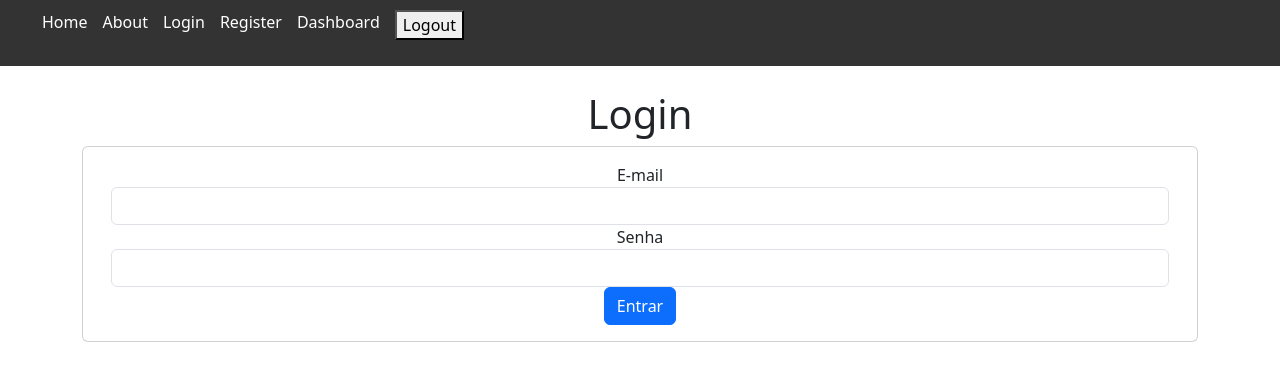
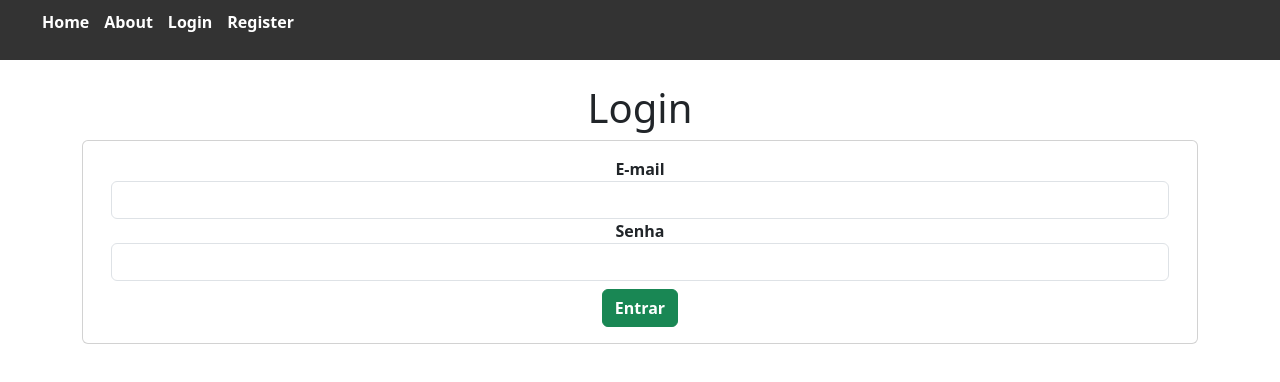
Before and after one commit to D4N23/Initial-APP-Angular, an Angular app: page /login in a window 1280 px wide. Shown: the top 382 px of the page. Built offline with nearby package versions, Linux system fonts and the light colour scheme.

Commit message:
Atualização de proteção das rotas e login concluido

```diff
--- a/src/app/app.routes.ts
+++ b/src/app/app.routes.ts
@@ -6,6 +6,7 @@ import { RegisterComponent } from './register/register.component';
 import { AboutComponent } from './about/about.component';
 import { EditComponent } from './edit/edit.component';
 import { DashboardComponent } from './dashboard/dashboard.component';
+import { AuthGuardService } from './services/Auth/auth-guard.service';
 
 export const routes: Routes = [
   { path: '', redirectTo: '/home', pathMatch: 'full' },
@@ -13,9 +14,8 @@ export const routes: Routes = [
   { path: 'login', component: LoginComponent },
   { path: 'register', component: RegisterComponent },
   { path: 'about', component: AboutComponent },
-  { path: 'edit', component: EditComponent },
-  { path: 'dashboard', component: DashboardComponent },
-  // { path: 'home', component: HomeComponent },
+  { path: 'edit', component: EditComponent, canActivate:[AuthGuardService]},
+  { path: 'dashboard', component: DashboardComponent, canActivate:[AuthGuardService] },
   // { path: 'home', component: HomeComponent },
 
 
--- a/src/app/login/login.component.html
+++ b/src/app/login/login.component.html
@@ -6,14 +6,14 @@
     <div class="card-body">
       <form (ngSubmit)="onSubmit()">
         <div class="form-group">
-          <label for="usuario">E-mail</label>
+          <label for="usuario" style="font-weight:bolder">E-mail</label>
           <input id="email" type="email" class="form-control" [(ngModel)]="email" name="email" required/>
         </div>
         <div class="form-group">
-          <label for="password">Senha</label>
+          <label for="password" style="font-weight:bolder">Senha</label>
           <input type="password" class="form-control" id="password" [(ngModel)]="password" name="password" required />
         </div>
-        <button type="submit" class="btn btn-primary">Entrar</button>
+        <button type="submit" class="btn btn-success" style="margin-top: 0.5rem; font-weight:bolder">Entrar</button>
       </form>
     </div>
   </div>
--- a/src/app/login/login.component.ts
+++ b/src/app/login/login.component.ts
@@ -2,6 +2,7 @@ import { Component } from '@angular/core';
 import { AuthService } from '../services/auth.service';
 import { AuthHandlerService } from '../services/auth-handler.service';
 import { FormBuilder } from '@angular/forms';
+import { Router } from '@angular/router';
 
 @Component({
   selector: 'app-login',
@@ -16,7 +17,7 @@ password: string = '';
 loginError: string = '';
 loginSuccess: string = '';
 
-  constructor(private authHandler: AuthHandlerService){}
+  constructor(private authHandler: AuthHandlerService, private route: Router){}
 
   onSubmit(): void{
       this.authHandler.simulateLogin(this.email, this.password).subscribe( (response) =>{
@@ -24,6 +25,7 @@ loginSuccess: string = '';
            // armazenar o token JWT localmente
         localStorage.setItem('token', response.token);
         this.loginSuccess = 'Login Bem Sucedido';
+        this.route.navigate(['/dashboard']);
         this.loginError = ''
         } else {
         // Exibir mensagem de erro para o usuário
--- a/src/app/navbar/navbar.component.html
+++ b/src/app/navbar/navbar.component.html
@@ -1,10 +1,13 @@
 <nav class="navbar text-center">
   <ul class="nav-list">
-    <li><a routerLink="/home">Home</a></li>
-    <li><a routerLink="/about">About</a></li>
-    <li><a routerLink="/login">Login</a></li>
-    <li><a routerLink="/register">Register</a></li>
-    <li><a routerLink="/dashboard">Dashboard</a></li>
-    <li><button (click)="logout()">Logout</button></li>
+    <li><a style="font-weight: bolder;"  routerLink="/home">Home</a></li>
+    <li><a style="font-weight: bolder;" routerLink="/about">About</a></li>
+
+    <li *ngIf="!isLoggedIn()"><a style="font-weight: bolder;" routerLink="/login">Login</a></li>
+    <li *ngIf="!isLoggedIn()"><a style="font-weight: bolder;" routerLink="/register">Register</a></li>
+    <li *ngIf="isLoggedIn()"><a style="font-weight: bolder;" routerLink="/dashboard">Dashboard</a></li>
+    <li *ngIf="isLoggedIn()"><a style="font-weight: bolder;" routerLink="/edit">Editar dados</a></li>
+
+    <li *ngIf="isLoggedIn()"><button type="button" class="btn btn-light" style="font-weight: bolder;" (click)="logout()">Logout</button></li>
   </ul>
 </nav>
--- a/src/app/navbar/navbar.component.ts
+++ b/src/app/navbar/navbar.component.ts
@@ -1,6 +1,7 @@
 import { Router, Routes } from '@angular/router';
 import { AuthService } from './../services/auth.service';
 import { Component } from '@angular/core';
+import { AuthHandlerService } from '../services/auth-handler.service';
 
 @Component({
   selector: 'app-navbar',
@@ -11,7 +12,11 @@ import { Component } from '@angular/core';
 })
 export class NavbarComponent {
 
-  constructor( private authService:AuthService, private router: Router){}
+  constructor( private authService:AuthService, private router: Router, private authHandler: AuthHandlerService){}
+
+  isLoggedIn(): boolean{
+    return this.authHandler.isLoggedIn();
+  }
 
   logout(): void{
     this.authService.logout();
--- /dev/null
+++ b/src/app/services/Auth/auth-guard.service.ts
@@ -0,0 +1,22 @@
+import { routes } from './../../app.routes';
+import { AuthHandlerService } from './../auth-handler.service';
+import { Injectable } from '@angular/core';
+import { ActivatedRouteSnapshot, CanActivate, Route, Router, RouterStateSnapshot, UrlTree } from '@angular/router';
+import { Observable } from 'rxjs';
+
+@Injectable({
+  providedIn: 'root'
+})
+export class AuthGuardService implements CanActivate{
+
+  constructor(private authandler: AuthHandlerService, private route: Router) { }
+
+  canActivate(route: ActivatedRouteSnapshot, state: RouterStateSnapshot): boolean | UrlTree | Observable<boolean | UrlTree> | Promise<boolean | UrlTree> {
+    if(this.authandler.isLoggedIn()){
+      return true;
+    }else{
+      this.route.navigate(['/home']);
+      return false;
+    }
+  }
+}
--- a/src/app/services/auth-handler.service.ts
+++ b/src/app/services/auth-handler.service.ts
@@ -6,6 +6,8 @@ import { Injectable } from '@angular/core';
   providedIn: 'root'
 })
 export class AuthHandlerService {
+
+
 
   constructor(private authService: AuthService) { }
 
@@ -16,11 +18,17 @@ export class AuthHandlerService {
   simulateLogin(email: string, password: string): Observable<any> {
     // Simular verificação de credenciais
     if (email === 'teste@email.com' && password === 'senha123') {
-      return of({ token: 'token_simulado' });
+      const simulatedToken = 'token_simulado';
+      localStorage.setItem('token', simulatedToken);
+      return of({ token: simulatedToken });
     } else {
       // Credenciais inválidas
       return of({ error: 'Credenciais inválidas' });
     }
   }
 
+  isLoggedIn(): boolean{
+    return !!localStorage.getItem('token');
+  }
+
 }
```
Also changed, not shown: 1 other file (tests, documents, lock files or other folders).
